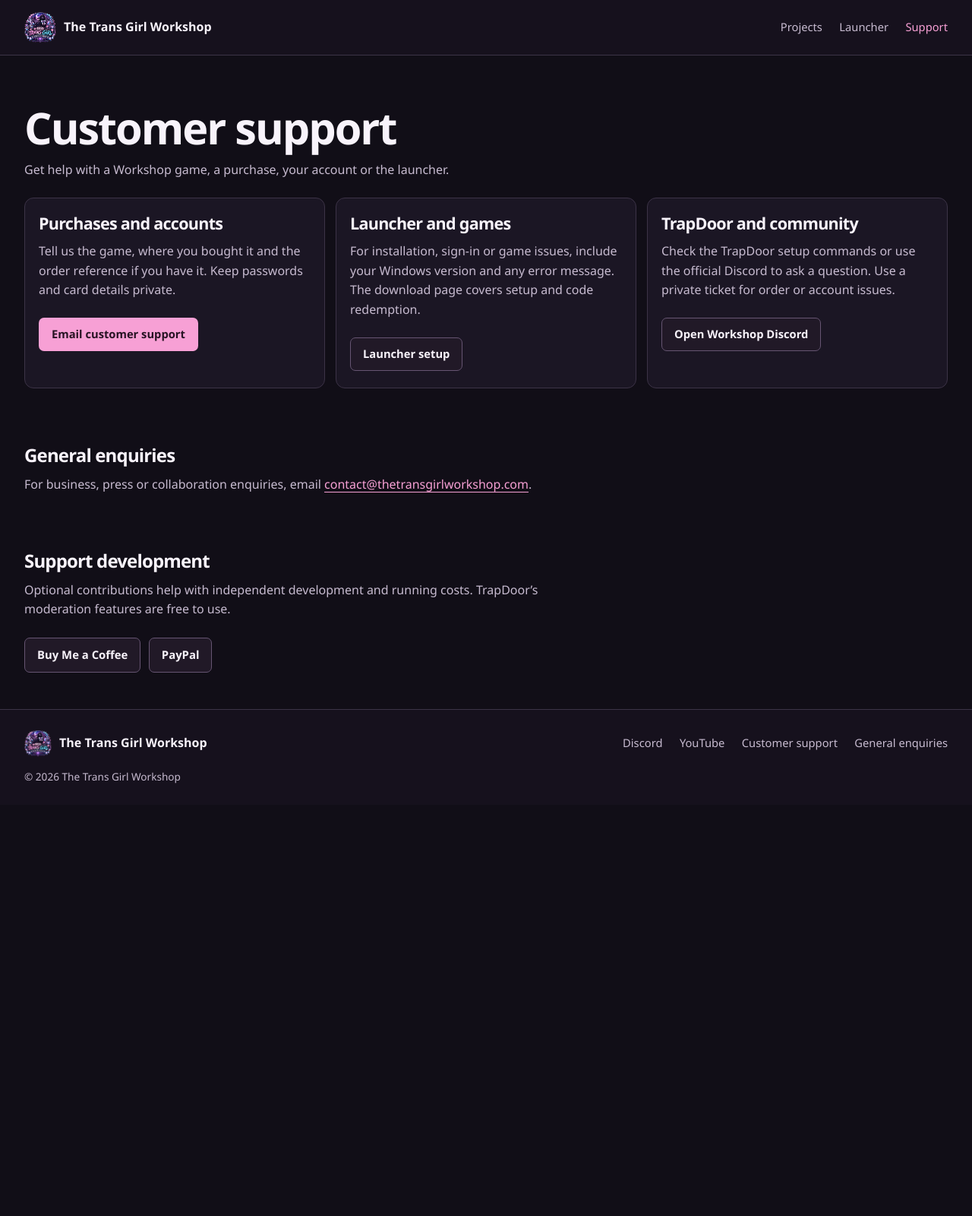
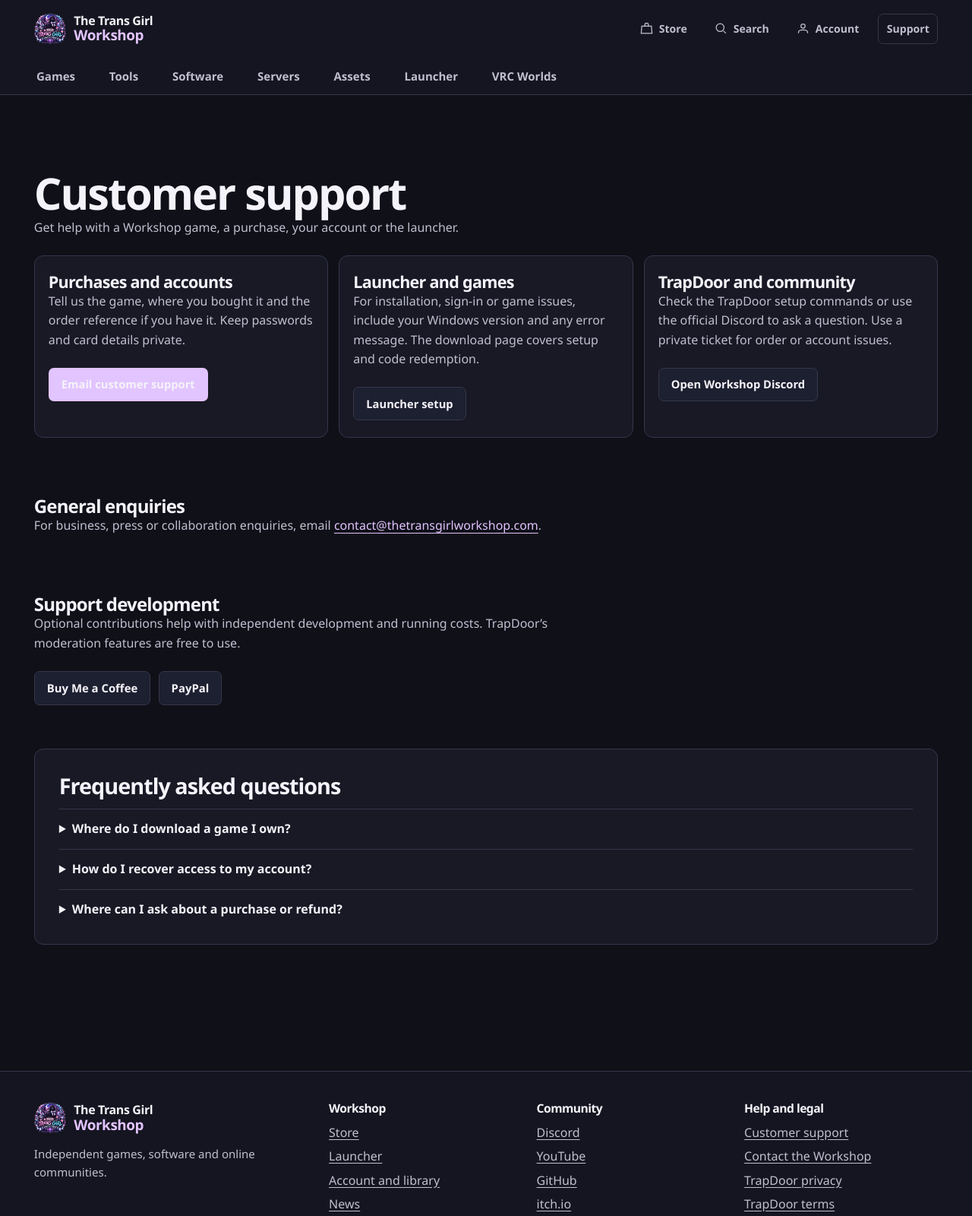
Before and after one commit to TheTransGirlWorkshop/TheTransGirlWorkshop.github.io, a plain HTML site: page support.html in a window 1280 px wide. Shown: the top 1600 px of the page at 76% size. Before the commit the page ends 1059 px from the top, so only its background shows below. Drawn offline with Linux system fonts and the light colour scheme.

Commit message:
Stage storefront preview: support.html

```diff
--- a/support.html
+++ b/support.html
@@ -1,35 +1,26 @@
 <!doctype html>
-<html lang="en-GB">
-<head>
-  <meta charset="utf-8">
-  <meta name="viewport" content="width=device-width, initial-scale=1">
-  <title>Customer Support | The Trans Girl Workshop</title>
-  <meta name="description" content="Get help with Workshop games, Windows launcher installation, your purchases or TrapDoor. Find the right support contact for your issue.">
-  <meta name="theme-color" content="#110e17">
-  <link rel="canonical" href="https://thetransgirlworkshop.com/support">
-  <link rel="icon" href="/assets/tgw-mark.webp" type="image/webp">
-  <link rel="stylesheet" href="/workshop.css">
-  <meta property="og:type" content="website">
-  <meta property="og:site_name" content="The Trans Girl Workshop">
-  <meta property="og:title" content="Customer Support | The Trans Girl Workshop">
-  <meta property="og:description" content="Get help with Workshop games, Windows launcher installation, your purchases or TrapDoor. Find the right support contact for your issue.">
-  <meta property="og:url" content="https://thetransgirlworkshop.com/support">
-  <meta property="og:image" content="https://thetransgirlworkshop.com/assets/tgw-logo.png">
-  <meta name="twitter:card" content="summary_large_image">
-</head>
-<body>
-  <a class="skip-link" href="#main">Skip to content</a>
-  <header class="topbar">
-    <div class="shell topbar-inner">
-      <a class="wordmark" href="/"><img src="/assets/tgw-mark.webp" alt="" width="42" height="42"><span>The Trans Girl Workshop</span></a>
-      <nav aria-label="Main navigation">
-        <a href="/#projects">Projects</a>
-        <a href="/launcher/">Launcher</a>
-        <a href="/support" aria-current="page">Support</a>
-      </nav>
-    </div>
-  </header>
-  <main class="shell content-end" id="main" tabindex="-1">
+<html lang="en-GB"><head><meta charset="utf-8"><meta name="viewport" content="width=device-width, initial-scale=1">
+<meta name="theme-color" content="#10101a"><title>Customer Support | The Trans Girl Workshop</title>
+<meta name="description" content="Get TGW help with launcher installation, accounts, purchases, refunds, TrapDoor and community access.">
+<link rel="canonical" href="https://thetransgirlworkshop.com/support">
+<meta property="og:type" content="website"><meta property="og:site_name" content="The Trans Girl Workshop">
+<meta property="og:title" content="Customer Support"><meta property="og:description" content="Get TGW help with launcher installation, accounts, purchases, refunds, TrapDoor and community access.">
+<meta property="og:url" content="https://thetransgirlworkshop.com/support"><meta property="og:image" content="https://thetransgirlworkshop.com/assets/studio-share.jpg">
+<meta name="twitter:card" content="summary_large_image">
+<script type="application/ld+json">{"@context": "https://schema.org", "@type": "WebPage", "name": "Customer Support", "url": "https://thetransgirlworkshop.com/support", "description": "Get TGW help with launcher installation, accounts, purchases, refunds, TrapDoor and community access.", "publisher": {"@type": "Organization", "name": "The Trans Girl Workshop", "url": "https://thetransgirlworkshop.com"}, "image": "https://thetransgirlworkshop.com/assets/studio-share.jpg"}</script>
+<link rel="icon" href="/assets/tgw-mark.webp" type="image/webp"><link rel="stylesheet" href="/workshop.css">
+<link rel="stylesheet" href="/marketplace.css"><script src="/marketplace.js" defer></script>
+</head><body class="market"><a class="market-skip" href="#main">Skip to content</a>
+<header class="market-header">
+  <div class="market-wrap market-top">
+    <a class="market-brand" href="/" aria-label="The Trans Girl Workshop home"><img src="/assets/tgw-mark.webp" width="42" height="42" alt=""><span>The Trans Girl <strong>Workshop</strong></span></a>
+    <nav class="market-utilities" aria-label="Site tools">
+      <a href="/store/" class="utility"><svg width="19" height="19" viewBox="0 0 24 24" fill="none" stroke="currentColor" stroke-width="1.6" aria-hidden="true"><path d="M4 8h16l1 12H3L4 8Z"/><path d="M9 9V6a3 3 0 0 1 6 0v3"/></svg><span>Store</span></a><a href="/store/#search" class="utility" data-open-search><svg width="19" height="19" viewBox="0 0 24 24" fill="none" stroke="currentColor" stroke-width="1.6" aria-hidden="true"><circle cx="10.5" cy="10.5" r="6.5"/><path d="m16 16 4 4"/></svg><span>Search</span></a><a href="/account/" class="utility"><svg width="19" height="19" viewBox="0 0 24 24" fill="none" stroke="currentColor" stroke-width="1.6" aria-hidden="true"><circle cx="12" cy="8" r="3.5"/><path d="M4.5 20v-2c0-5 15-5 15 0v2"/></svg><span>Account</span></a>
+      <a class="utility market-support" href="/support">Support</a>
+    </nav>
+  </div>
+  <nav class="market-wrap market-nav" aria-label="Product categories"><a href="/games/">Games</a><a href="/tools/">Tools</a><a href="/software/">Software</a><a href="/servers/">Servers</a><a href="/assets/">Assets</a><a href="/launcher/">Launcher</a><a href="/vrc-worlds/">VRC Worlds</a></nav>
+</header><main class="market-wrap content-end" id="main" tabindex="-1">
     <div class="article-header">
       <h1>Customer support</h1>
       <p>Get help with a Workshop game, a purchase, your account or the launcher.</p>
@@ -60,17 +51,16 @@
       <p>Optional contributions help with independent development and running costs. TrapDoor’s moderation features are free to use.</p>
       <div class="actions"><a class="cta secondary" href="https://buymeacoffee.com/thetransgirlworkshop">Buy Me a Coffee</a><a class="cta secondary" href="https://paypal.me/norseguardian">PayPal</a></div>
     </section>
-  </main>
-  <footer class="site-end">
-    <div class="shell footer-inner">
-      <div><a class="wordmark" href="/"><img src="/assets/tgw-mark.webp" alt="" width="36" height="36"><span>The Trans Girl Workshop</span></a><p>© 2026 The Trans Girl Workshop</p></div>
-      <nav aria-label="Community and contact">
-        <a href="https://discord.gg/jWqy4XeeCW">Discord</a>
-        <a href="https://www.youtube.com/@TheTransGirlWorkshop">YouTube</a>
-        <a href="/support">Customer support</a>
-        <a href="mailto:contact@thetransgirlworkshop.com">General enquiries</a>
-      </nav>
-    </div>
-  </footer>
-</body>
-</html>
+  <section class="market-section market-panel prose"><h2>Frequently asked questions</h2>
+<details><summary>Where do I download a game I own?</summary><p>Open Workshop Launcher, sign in with the Workshop account you used for the purchase and open Library.</p></details>
+<details><summary>How do I recover access to my account?</summary><p>Use the account recovery option in Workshop Launcher. If you can’t access your inbox or can’t find the reset email, contact support.</p></details>
+<details><summary>Where can I ask about a purchase or refund?</summary><p>Contact support with your product name and order reference. For purchases made on a different marketplace, use that marketplace’s order and refund tools.</p></details></section></main><footer class="market-footer"><div class="market-wrap market-footer-grid">
+<div><a class="market-brand" href="/"><img src="/assets/tgw-mark.webp" width="42" height="42" alt=""><span>The Trans Girl <strong>Workshop</strong></span></a><p>Independent games, software and online communities.</p></div>
+<div><h2>Workshop</h2><a href="/store/">Store</a><a href="/launcher/">Launcher</a><a href="/account/">Account and library</a><a href="/news/">News</a></div>
+<div><h2>Community</h2><a href="https://discord.gg/jWqy4XeeCW">Discord</a><a href="https://www.youtube.com/@TheTransGirlWorkshop">YouTube</a><a href="https://github.com/TheTransGirlWorkshop">GitHub</a><a href="https://the-trans-girl-workshop.itch.io/">itch.io</a><a href="https://gamejolt.com/@TheTransGirlWorkshop">Game Jolt</a></div>
+<div><h2>Help and legal</h2><a href="/support">Customer support</a><a href="mailto:contact@thetransgirlworkshop.com">Contact the Workshop</a><a href="/legal/trapdoor/privacy.html">TrapDoor privacy</a><a href="/legal/trapdoor/terms.html">TrapDoor terms</a></div>
+</div><div class="market-wrap market-copyright">© 2026 The Trans Girl Workshop</div></footer>
+<dialog class="search-dialog" aria-labelledby="quick-search-title"><form action="/store/" method="get">
+<div class="section-heading"><h2 id="quick-search-title">Search the Workshop</h2><button class="plain-button" type="button" data-close-search aria-label="Close search">×</button></div>
+<label for="quick-search">Product or category</label><input id="quick-search" name="q" type="search" autocomplete="off">
+<ul class="search-suggestions" data-suggestions></ul><button class="button primary" type="submit">Search catalogue</button></form></dialog></body></html>
```
